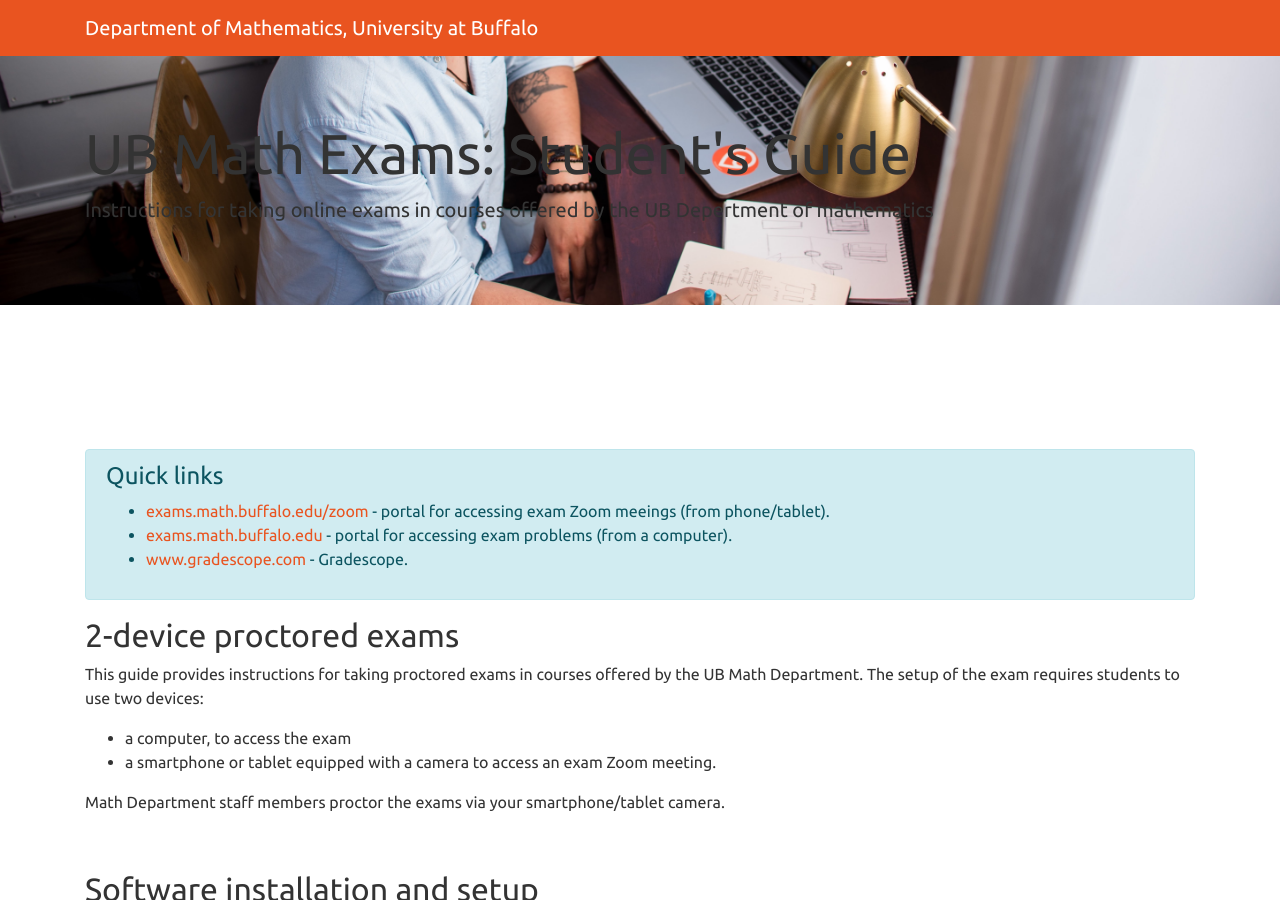
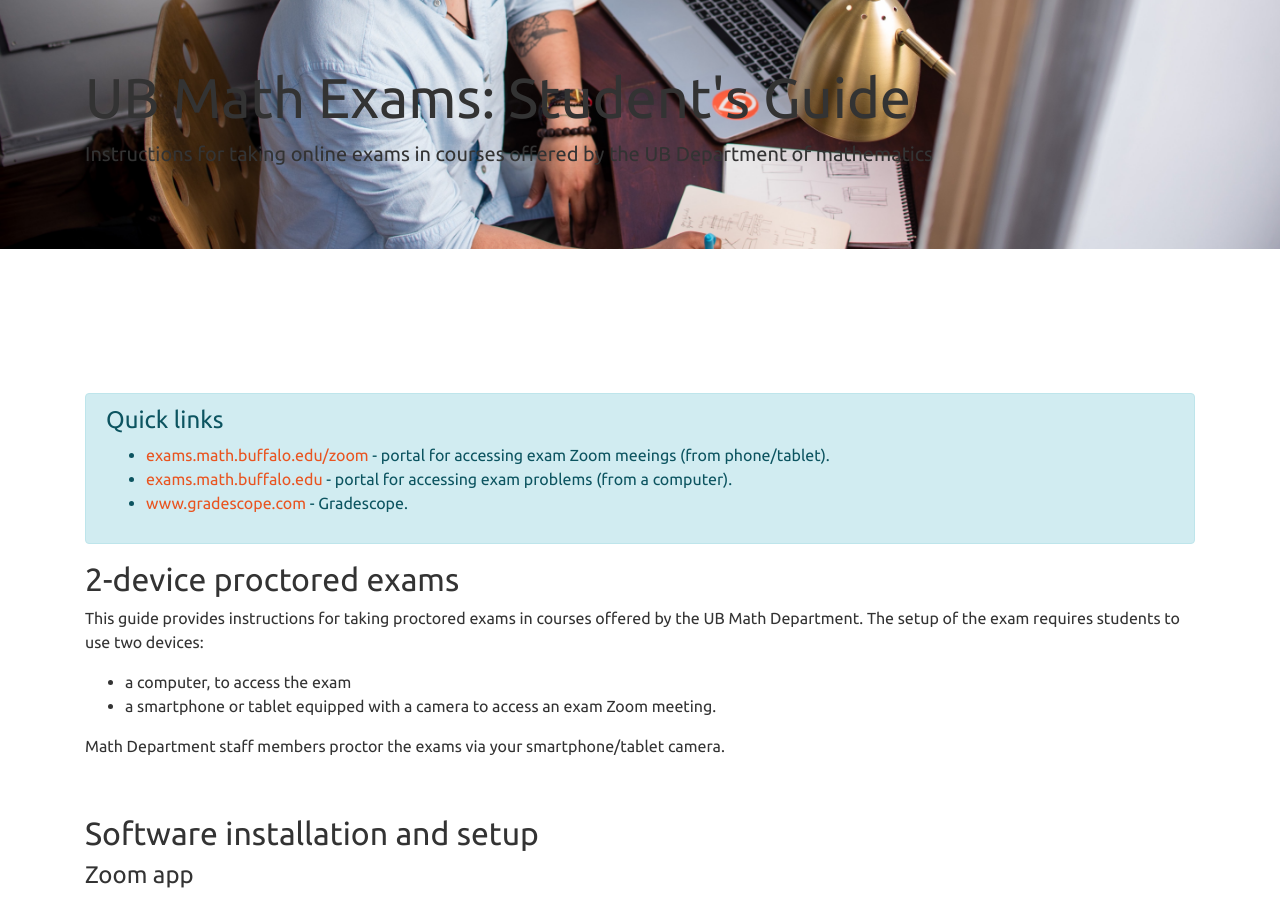
Before and after one commit to ub-math/exam_guides, a Jekyll site: the page built from docs/index.md, in a window 1280 px wide and 900 px high. Built offline with Jekyll 4.4.1, drawn with Linux system fonts in a browser that asks for light colours.

Commit message:
Update default.html

```diff
--- a/docs/_layouts/default.html
+++ b/docs/_layouts/default.html
@@ -5,12 +5,10 @@
 
   <body>
 
-    {%- include header.html -%}
-
     <div class="jumbotron jumbotron-fluid" style="background-image: url(../assets/images/jumbo_bgd.jpg); background-size: cover;">
       <div class="container">
         <h1 class="display-4">UB Math Exams: Student's Guide</h1>
-        <p class="lead">Instructions for taking online exams in courses offered by the UB Depertment of mathematics</p>
+        <p class="lead">Instructions for taking online exams in courses offered by the UB Department of mathematics</p>
       </div>
     </div>
 
```
